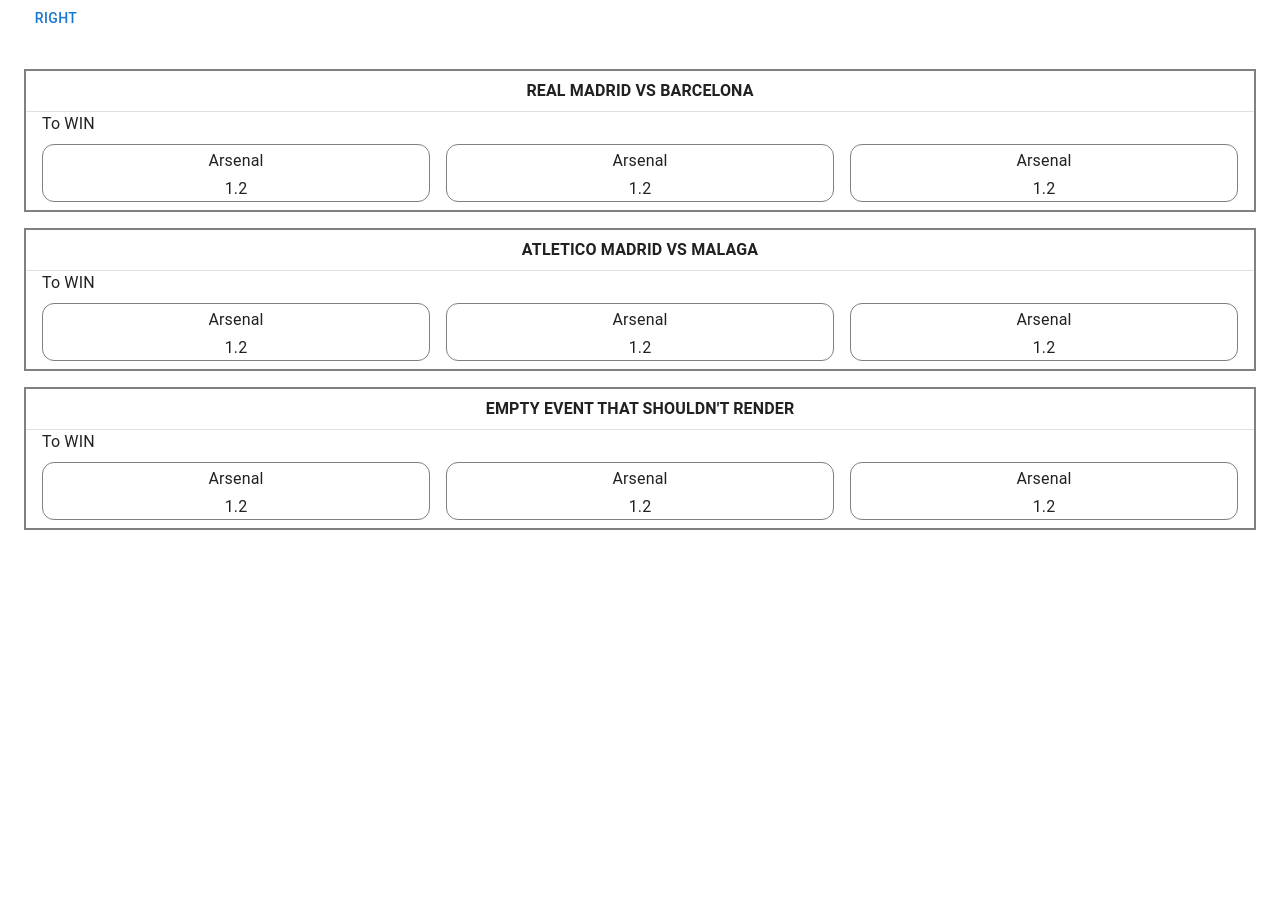
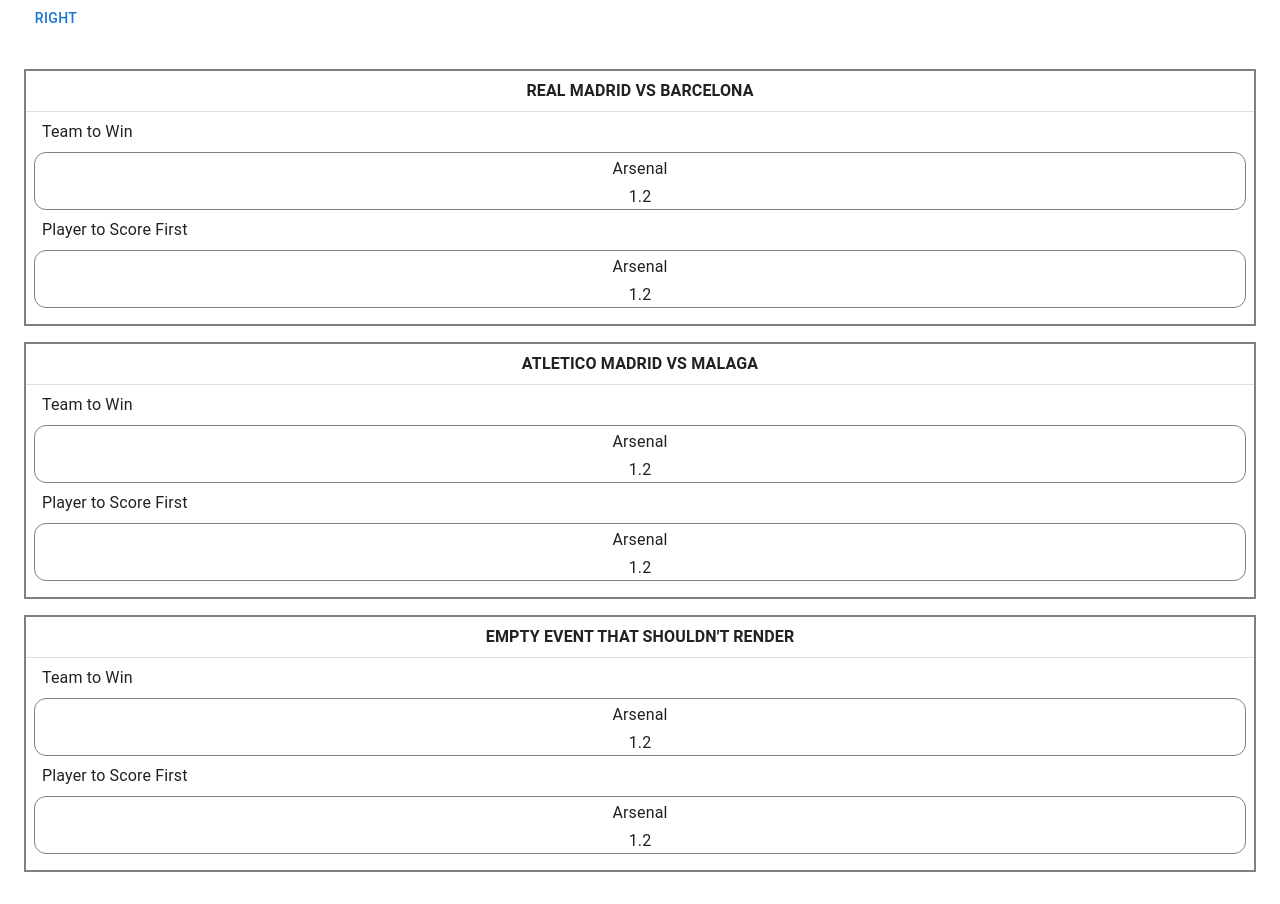
Before and after one commit to greciagarciav/code-challenge, a React app: page / in a window 1280 px wide. Before the commit the page ends 800 px from the top, so only its background shows below. Built offline with nearby package versions, Linux system fonts and the light colour scheme.

Commit message:
Complete SportEventMarket

```diff
--- a/src/components/SportEventMarket/SportEventMarket.tsx
+++ b/src/components/SportEventMarket/SportEventMarket.tsx
@@ -1,22 +1,35 @@
 import React from "react";
-import Box from '@mui/material/Box';
-import Typography from '@mui/material/Typography';
+import { Box, List, Typography } from '@mui/material';
 import SportEventSelection from "../SportEventSelection/SportEventSelection";
 
 export default function SportEventMarket() {
 
+const marketsList = [
+    {
+        "id": "MKT_1",
+        "name": "Team to Win",
+        "selections": []
+    },
+    {
+        "id": "MKT_2",
+        "name": "Player to Score First",
+        "selections": []
+    }]
+
     return(
         <div style={{ width: '100%' }}>
+            <List sx={{alignItems: 'center' }}>
+                {marketsList.map((market) => (
+                    <Box key={market.id}>
                         <Typography component="div">
                             <Box sx={{ mx:2 }}>
-                    To WIN
+                                {market.name}
                             </Box>
                         </Typography>
-            <Box sx={{ display: 'grid', gridTemplateColumns: 'repeat(3, 1fr)', mx:1 }}>
-                <SportEventSelection />
-                <SportEventSelection />
                         <SportEventSelection />
                     </Box>
+                ))}
+            </List>
         </div>
     )
 }
```
Lines whose indentation alone changed are shown as unchanged.
